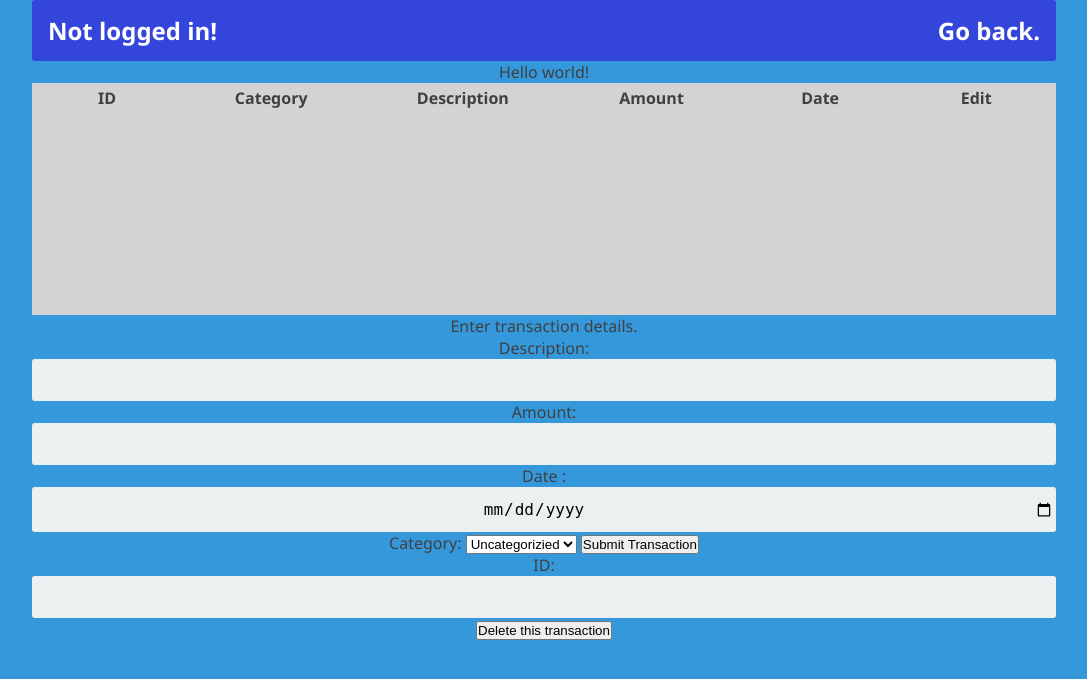
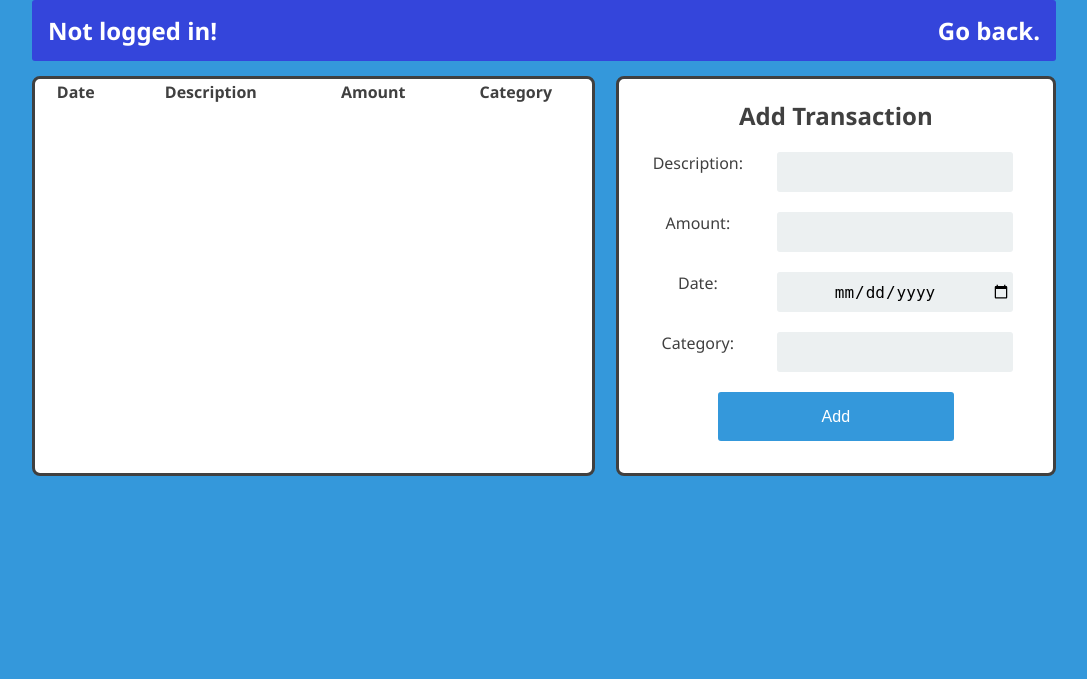
Before and after one commit to Futhark491/Blueberry-Finance, a Flask app: template templates/main.html in a window 1280 px wide. Shown: the top 679 px of the page, without its empty margins (96-1183 px from the left). Run offline with Flask 2, Linux system fonts and the light colour scheme; the template is opened without the code that fills it, so the values that code supplies are empty; some libraries are stand-ins or nearby versions.

Commit message:
Edit/Delete Functionality
Functionality added for deleting and editing. Editing currently erroring out.

```diff
--- a/main.py
+++ b/main.py
@@ -53,15 +53,15 @@ def add_transaction_action():
 
 
 # Removes the transaction with a given ID (note that this uses the URL query '?id=XXX')
-@app.route('/remove_transaction',methods = ['POST'])
+@app.route('/remove_transaction')
 def remove_transaction_action():
-    transaction_id=int(request.args.get('id'))
+    transaction_id = int(request.args.get('id'))
     username = session.get('user_data').get('username')
     # Verify that the user owns the transaction and remove it
     transaction_list = DbFunctions.get_transactions(username, user_table, transaction_table)
     for transaction_data in transaction_list:
         if transaction_data[0] == transaction_id:
-            DbFunctions.remove_trans(transaction_id,transaction_table)
+            DbFunctions.remove_trans(transaction_id, transaction_table)
             flash('Your transaction was removed.')
             return redirect('/')
 
@@ -75,7 +75,7 @@ def remove_transaction_action():
 @app.route('/edit_transaction')
 def edit_transaction_page():
     username = session.get('user_data').get('username')
-    transaction_id = request.args.get('id')
+    transaction_id = int(request.args.get('id'))
 
     # Get the transaction from the database if the user owns it (code below is temporary, using the description as the ID)
     transaction_list = DbFunctions.get_transactions(username, user_table, transaction_table)
@@ -105,7 +105,6 @@ def edit_transaction_action():
         flash('Your transaction has been updated.')
 
     return redirect('/')
-
 
 # Processes login data
 @app.route('/login', methods=['POST'])
--- a/static/css/style.css
+++ b/static/css/style.css
@@ -242,32 +160,54 @@ ul {
 
 
 .main-content {
-    display: block;
+    margin-top: 15px;
 
 }
 
 .transaction-window {
-    height: 500px;
+    height: 400px;
     margin: auto;
     border-radius: 8px;
-    overflow: scroll;
-    background: lightgray;
+    width: 55%;
+    background: white;
     border-style: solid;
-}
-table{
-	background: lightgray;
-}
-table thead tr{
-    display:block;
+    display: table;
+    float: left;
 }
 
-table th,table td{
-    width:500px;//fixed width
+.scrollTable {
+    width: 100%;
 }
 
+.add-transaction-window {
+    border-radius: 8px;
+    border-style: solid;
+    float: right;
+    background-color: white;
+    width: 43%;
+    height: 400px;
+}
 
-table  tbody{
-  display:block;
-  height:200px;
-  overflow:auto;//set tbody to auto
+.add-transaction-form {
+    padding: 20px;
 }
+.add-transaction-window p {
+    float: left;
+    margin-top: 20px;
+    width: 30%;
+}
+
+.add-transaction-window input {
+    width: 60%;
+    margin-top: 20px;
+    height: 40px;
+}
+
+.edit-transaction-form {
+    border-radius: 8px;
+    border-style: solid;
+    margin: auto;
+    background-color: white;
+    width: 70%;
+    height: 400px;
+}
--- a/templates/main.html
+++ b/templates/main.html
@@ -1,55 +1,57 @@
 {%  extends "baseLayout.html" %}
 {% block content %}
 
+    {% with messages = get_flashed_messages() %}
+        {% if messages %}
+            <div class="flashes">
+                {% for message in messages %}
+                    <p>{{ message }}</p>
+                {% endfor %}
+            </div>
+        {% endif %}
+    {% endwith %}
 
     <div class="main-content">
-        Hello world!
-        <!--<div class="transaction-window"> -->
+        <div class="transaction-window">
+            <table class="scrollTable">
+{#                <thead class ="fixedHeader">#}
+                    <tr>
+                        <th>Date</th>
+                        <th>Description</th>
+                        <th>Amount</th>
+                        <th>Category</th>
+                    </tr>
+{#                </thead>#}
 
-            <table border ="0" cellpadding = "0" width = "100%" class="scrollTable">
-                <thead class ="fixedHeader">
-                    <tr>
-                    <th>ID</th>
-                    <th>Category</th>
-                    <th>Description</th>
-                    <th>Amount</th>
-                    <th>Date</th>
-                    <th>Edit</th>
-                 </tr>
-             </thead>
-                <tbody>
-                    <!--{% if transaction_list > [] %}-->
+{#                <tbody>#}
+                    {% if transaction_list > [] %}
                     {% for trans in transaction_list %}
-                    <tr>
-                        <th>{{trans[0]}}</th>
-                        <th>{{trans[1]}}</th>
-                        <th>{{trans[3]}}</th>
-                        <th>{{trans[2]}}</th>
-                        <th>{{trans[4]}}</th>
-                        <th><button>edit</button></th>
+                    <tr class="transaction">
+                        <td>{{trans[4]}}</td>
+                        <td>{{trans[3]}}</td>
+                        <td>{{trans[2]}}</td>
+                        <td>{{trans[1]}}</td>
+                        <td><a href="edit_transaction?id={{ trans[0] }}"><h4>Edit</h4></a></td>
+                        <td><a href="remove_transaction?id={{ trans[0] }}"><h4 style="color:red">Delete</h4></a></td>
                     </tr>
                     {% endfor %}
-                    <!--{% endif %}-->
-            </tbody>
+                    {% endif %}
+{#                </tbody>#}
+            </table>
+        </div>
 
-            </table>
-    <!--    </div> -->
-        <p>Enter transaction details.</p>
-        <form action="/add_transaction" method="POST">
-            Description: <input type="text" name="transaction_description"><br>
-            Amount:       <input type="text" name="transaction_amount"><br>
-            Date : <input type="date" name="transaction_date"><br>
-            Category: <select name="transaction_category">
-                <option value="uncategorized">Uncategorizied</option>
-                <option value="food">Food</option>
-                <option value="auto">Auto</option>
-            </select>
-            <button type="submit">Submit Transaction</button>
-        </form>
-        <form action = "remove_transaction" method ="POST">
-            ID: <input type ="text" name="id"><br>
-            <button type="submit">Delete this transaction</button>
-        </form>
+        <div class="add-transaction-window">
+            <div class="add-transaction-form">
+                <h2>Add Transaction</h2>
+                <form action="/add_transaction" method="POST">
+                    <p>Description: </p><input type="text" name="transaction_description">
+                    <p>Amount: </p><input type="text" name="transaction_amount">
+                    <p>Date: </p><input type="date" name="transaction_date">
+                    <p>Category: </p><input type="text" name="transaction_category">
+                    <input type="submit" value="Add" class="btn btn-primary btn-large btn-block" style="height: auto">
+                </form>
+            </div>
+        </div>
     </div>
 
 {% endblock %}
```
Also changed, not shown: other parts of static/css/style.css (+1 -83 lines), templates/transactionEditor.html (added, +16 -0 lines).
